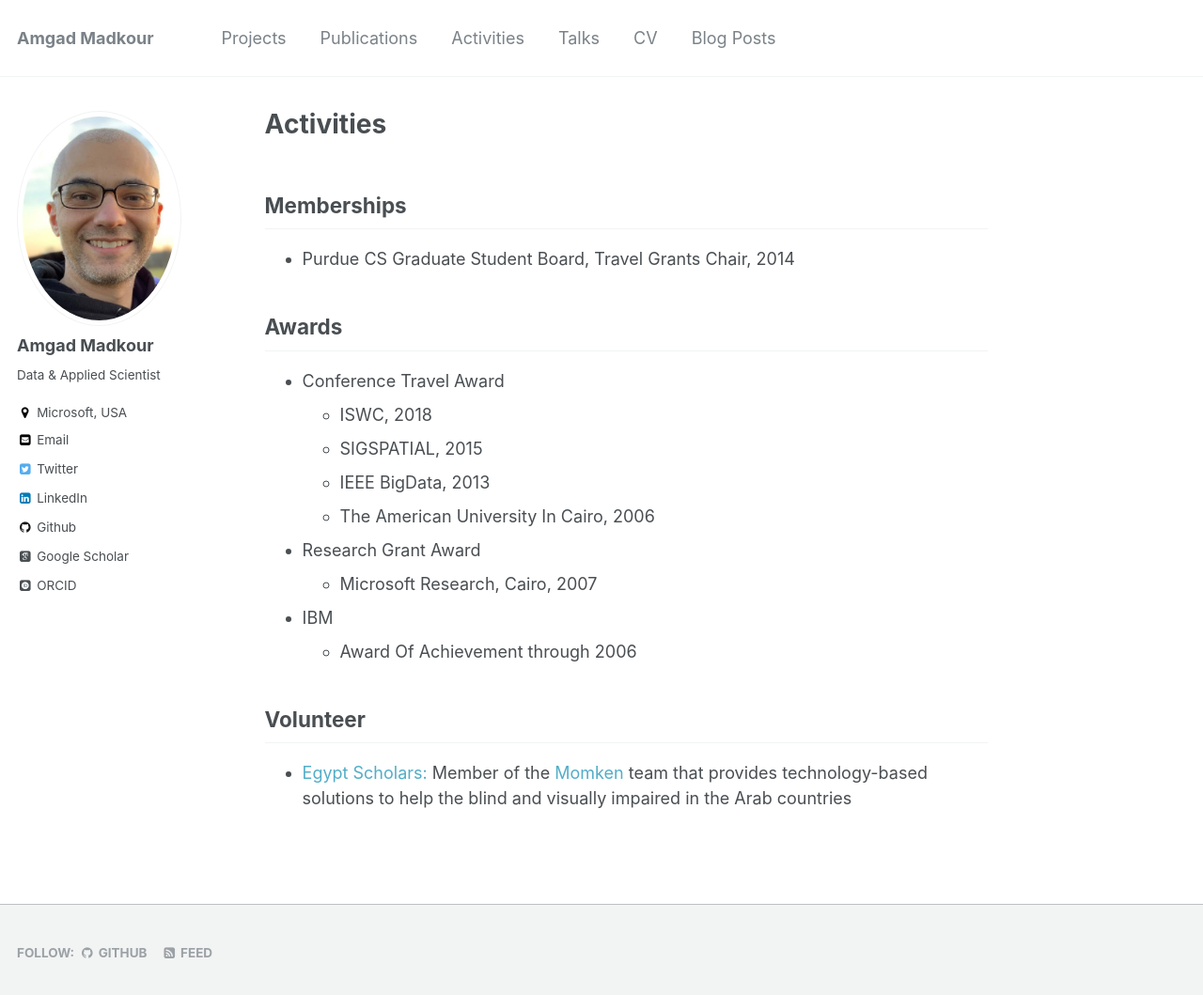
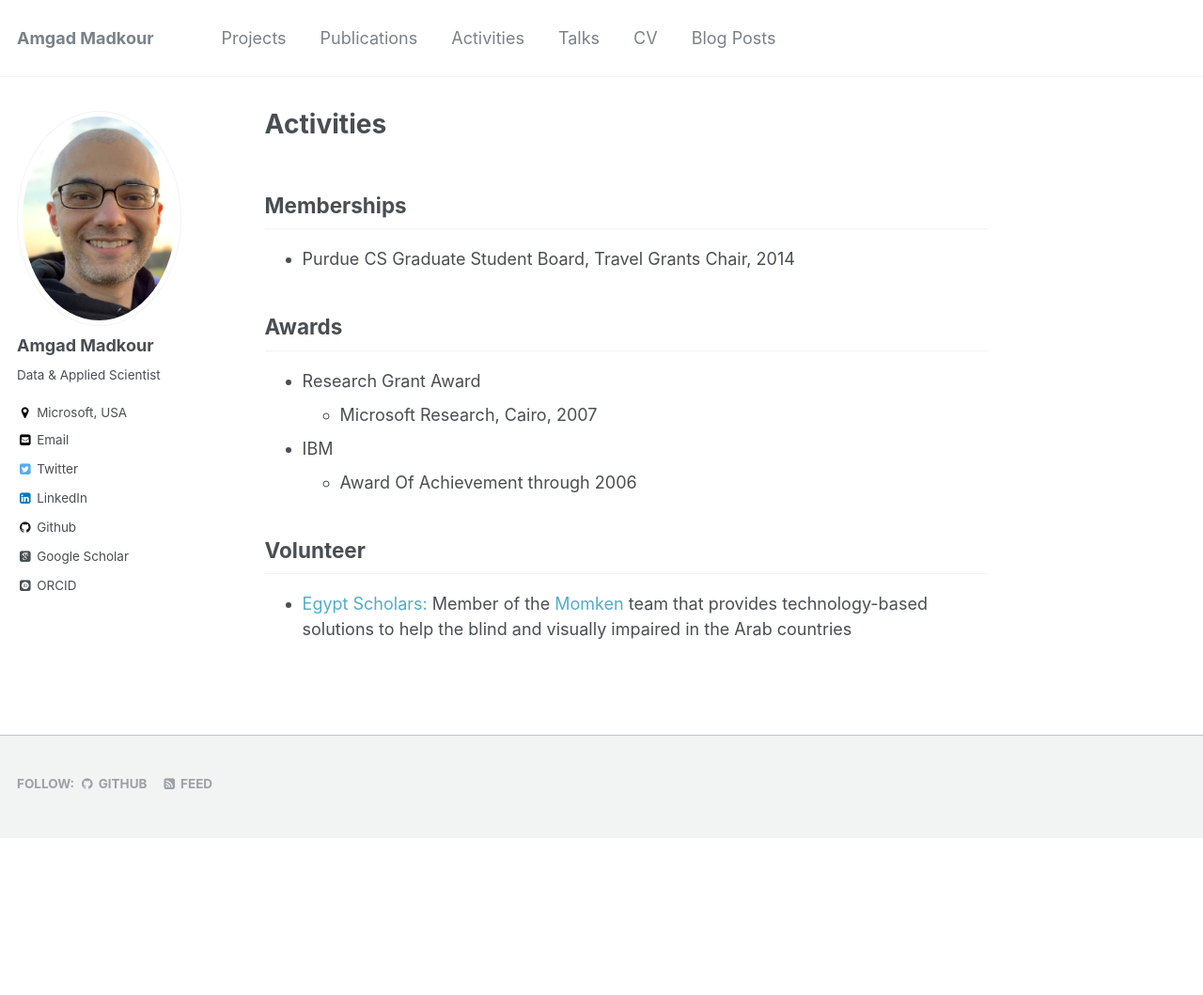
Before and after one commit to amgadmadkour/amgadmadkour.github.io, a Jekyll site: the page built from _pages/activities.md, in a window 1280 px wide and 1072 px high. Shown: the top 1059 px of the window at 94% size. Built offline with Jekyll 4.4.1, drawn with Linux system fonts in a browser that asks for light colours; some web fonts are replaced.

Commit message:
Update info

```diff
--- a/_pages/activities.md
+++ b/_pages/activities.md
@@ -11,11 +11,6 @@ author_profile: true
 
 ## Awards
 
-* Conference Travel Award
-  * ISWC, 2018
-  * SIGSPATIAL, 2015
-  * IEEE BigData, 2013
-  * The American University In Cairo, 2006
 * Research Grant Award
   * Microsoft Research, Cairo, 2007
 * IBM
```
Also changed, not shown: _pages/about.md (+1 -1 lines), _posts/2021-01-01-about-the-blog.md (+1 -1 lines).
